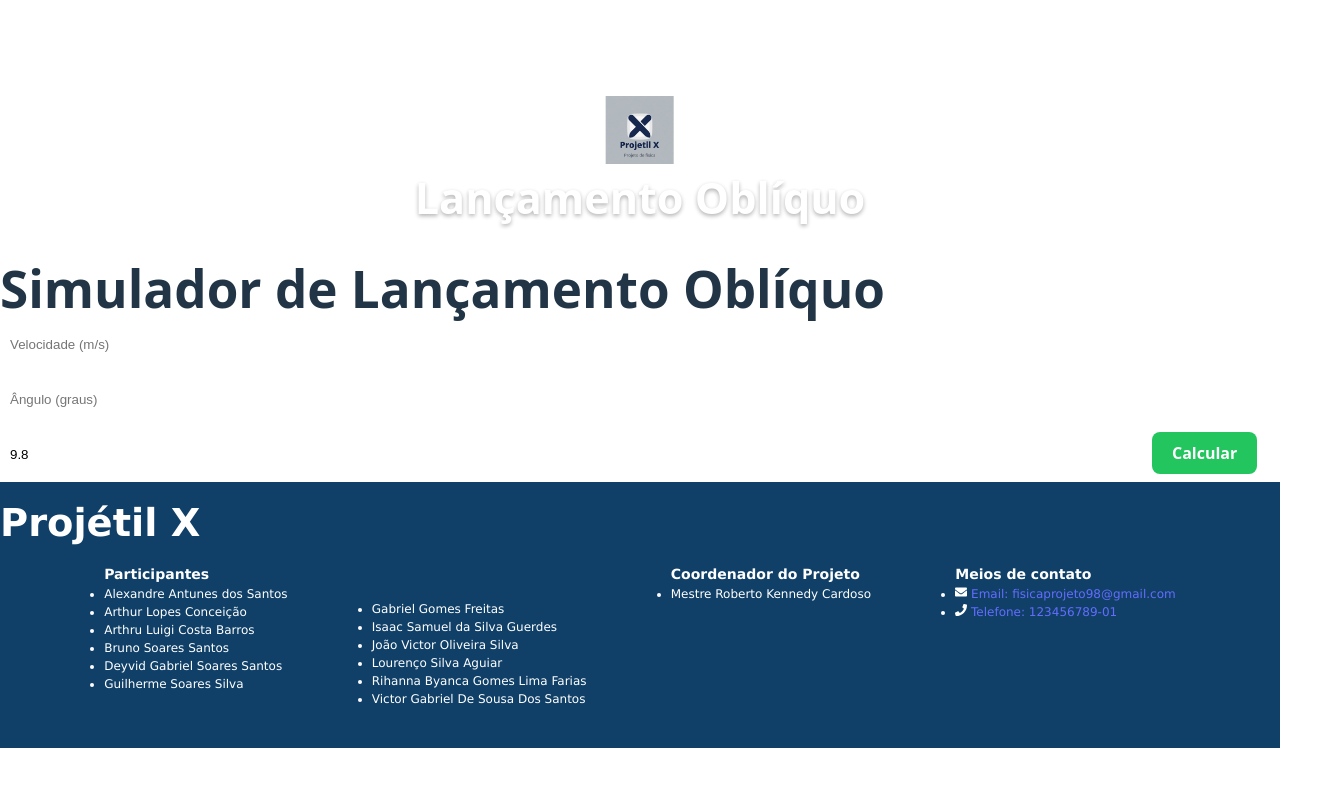
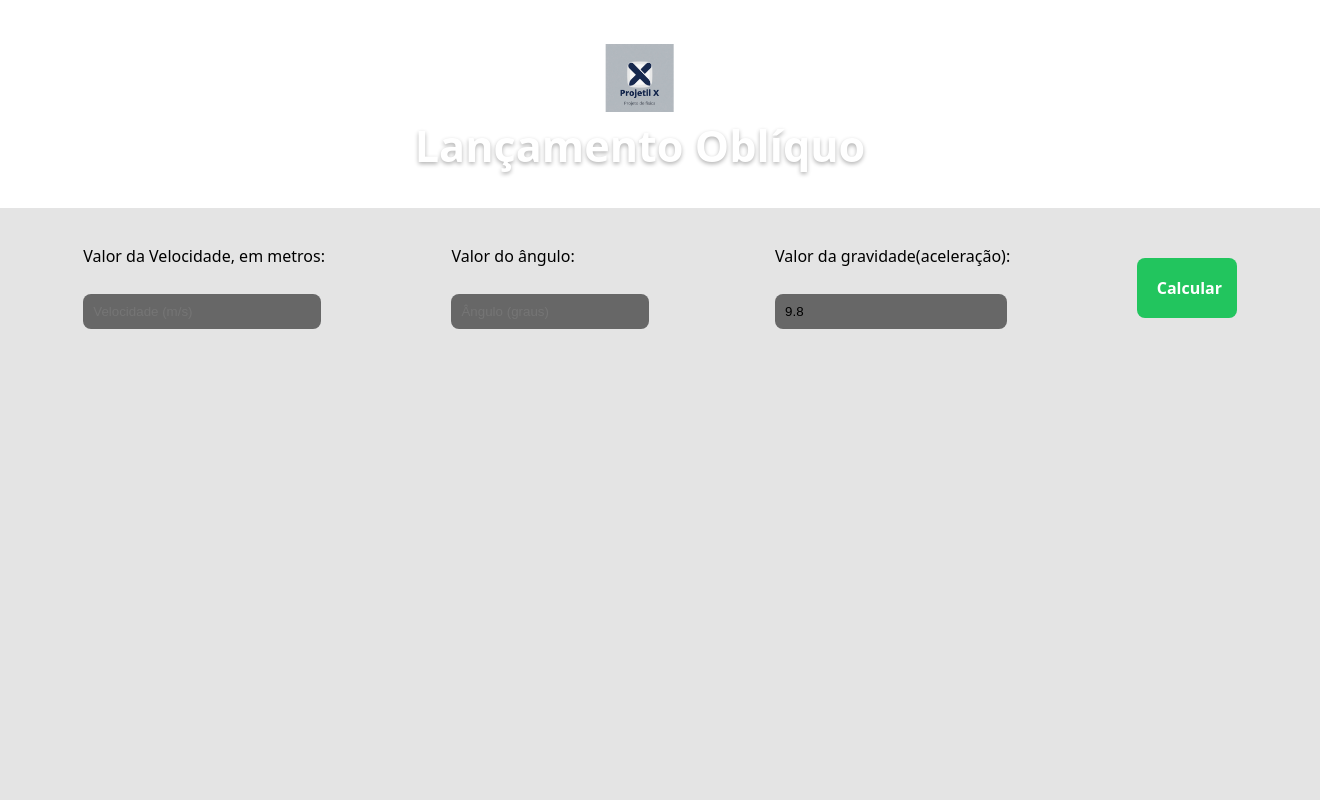
Before and after one commit to Fisica-crypto/Projeto-de-Fisica, a React (Vite) app: page / in a window 1280 px wide. Shown: the top 800 px of the page, 1320 px wide, since content can reach past the window. Built offline with nearby package versions, Linux system fonts and the light colour scheme.

Commit message:
Home Finalizado versão figma

```diff
--- a/src/pages/Home.jsx
+++ b/src/pages/Home.jsx
@@ -42,34 +42,41 @@ export default function Home(){
     }
 
     return(
-        <div className="Section">
+        <div className="corpo">
 
-            <h1>Simulador de Lançamento Oblíquo</h1>
-
-            <div className="inputs">
-
+            <div id="Request">
+                  <div className="input">
+                    <p>Valor da Velocidade, em metros:</p>
                     <input
                         type="number"
                         placeholder="Velocidade (m/s)"
                         value={velocidade}
                         onChange={(e)=>setVelocidade(e.target.value)}
+                        className="insert"
                         />
-
+                  </div>
+                  <div className="input">
+                    <p className="text">Valor do ângulo: </p>
                       <input
                           type="number"
                           placeholder="Ângulo (graus)"
                           value={angulo}
                           onChange={(e)=>setAngulo(e.target.value)}
+                          className="insert"
                           />
-
+                  </div>
+                  <div className="input">
+                      <p className="text">Valor da gravidade(aceleração): </p>
                       <input
                           type="number"
                           placeholder="Gravidade (9.8 padrão)"
                           value={gravidade}
                           onChange={(e)=>setGravidade(e.target.value)}
+                          className="insert"
                           />
 
-                <button onClick={calcular}>
+                  </div>
+                <button onClick={calcular} className="btn-enviar">
                     Calcular
                 </button>
 
@@ -78,58 +85,30 @@ export default function Home(){
             {erro && <p className="erro">{erro}</p>}
 
             {tempo && (
-                <div className="resultados">
-
+              <div id="container-results">
+                <div className="results">
+                    <div className="left">
                       <h2>Resultados</h2>
 
+                    </div>
                       <p>Tempo de voo: {tempo} s</p>
+                    <div className="left">
                       <p>Alcance: {alcance} m</p>
+                    </div>
+                    <div className="left">
                       <p>Altura máxima: {altura} m</p>
+                    </div>
+                    <div className="left">
                       <p>Tempo até altura máxima: {(tempo/2).toFixed(2)} s</p>
 
+                    </div>
+                </div>
+                  <div id="right">
+                    <h1>ANIMAÇÃO</h1>
+                  </div>
                 </div>
             )}
 
             </div>
     );
   }
-{/*
-import "../styles/Home.css";
-
-export default function Home() {
-  return (
-    <div className="corpo">
-      <div id="input">
-        <div>
-          <span>Valor do ângulo:</span>
-          <input type="text" />
-        </div>
-        <div>
-          <span>Gravidade:</span>
-          <input type="text" />
-        </div>
-        <div>
-          <span>Velocidade:</span>
-          <input type="text" />
-        </div>
-      </div>
-      <div id="container-results">
-        <div id="left">
-          <div>
-            <span>Altura:</span>
-          </div>
-          <div>
-            <span>Alcance:</span>
-          </div>
-          <div>
-            <span>Tempo:</span>
-          </div>
-        </div>
-        <div id="right">
-          <h1>ANIMAÇÃO</h1>
-        </div>
-      </div>
-    </div>
-  );
-}
-*/}
--- a/src/styles/Home.css
+++ b/src/styles/Home.css
@@ -1,48 +1,48 @@
-* {
-  margin: 0;
-  padding: 0;
-  box-sizing: border-box;
+.corpo{
+  display: flex;
+  flex-direction: column;
+  padding: 20px;
+  color: #000;
+  background-color: #E4E4E4;
+  width: 100%;
+  height: 1000px;
 }
 
-.corpo {
+#container-results{
+  display: flex;
+  grid-template-columns: 1fr 40% 2fr 60%;
+}
+
+#Request{
+  flex: 1;
+  display: flex;
+  flex-direction: row;
+  justify-content: space-around;
   width: 100%;
-  height: 100%;
+  height: 200px;
+}
+#right{
+  flex: 1;
   display: flex;
   flex-direction: column;
+  justify-content: center;
+  align-items: center;
+  margin: 4% 8% 8% 0%;
+  color: #fff;
+  background-color: #d45858;
+  border: #000 solid 6px;
+  width: 600px;
+  height: 600px;
 }
-
-#input {
-  display: flex;
-  width: 100%;
-  flex-direction: row;
-  justify-content: center;
-  gap: 70px;
+.results{
+  margin: 8%;
 }
-
-#input input {
-  font-size: 20px;
+.btn-enviar{
+  margin-top: 30px;
+  justify-content: right;
+  width: 100px;
+  height: 60px;
 }
-
-#container-results {
-  width: 100%;
-  height: 100%;
-  display: flex;
-  flex-direction: row;
-  justify-content: space-between;
+.insert{
+  background-color: #676767;
 }
-
-#left {
-  width: 50%;
-  height: 100%;
-  display: flex;
-  flex-direction: column;
-  align-items: center;
-}
-
-#right {
-  width: 10%;
-  height: 100%;
-  display: flex;
-  flex-direction: column;
-  align-items: center;
-}
```
Lines whose indentation alone changed are shown as unchanged.
